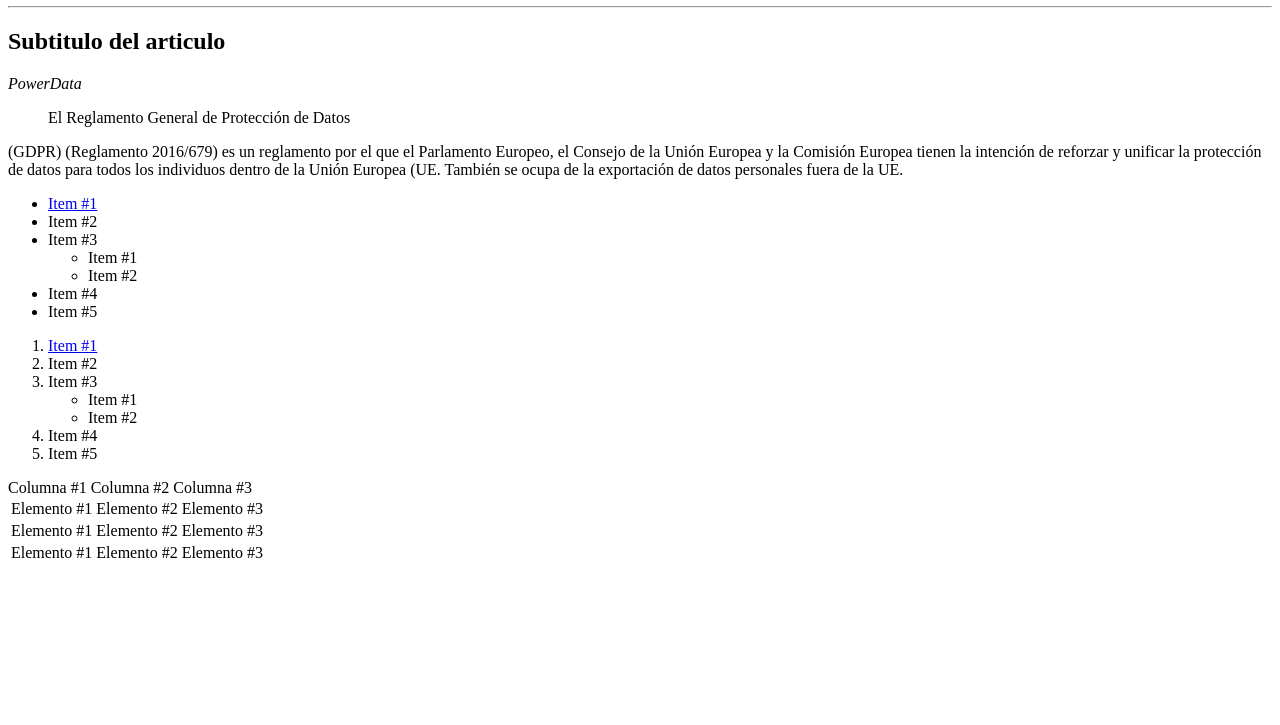
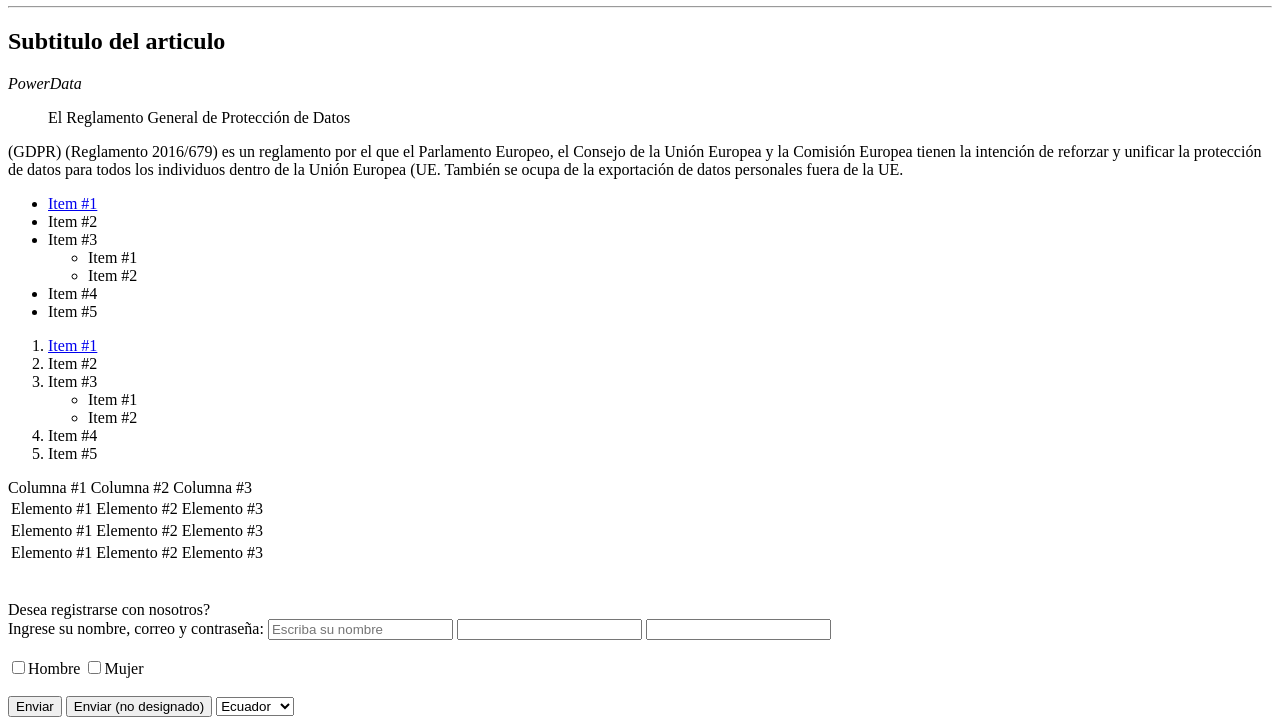
Before and after one commit to Sleide69/Aplicaciones_Web, a plain HTML site: page index.html in a window 1280 px wide. Shown: the part 510-1235 px from the top of the page. Before the commit the page ends 1083 px from the top, so only its background shows below. Drawn offline with Linux system fonts and the light colour scheme.

Commit message:
Añadi formulario en index.html

```diff
--- a/index.html
+++ b/index.html
@@ -26,7 +26,7 @@
 		<a target="_blank" href="https://www.powerdata.es/gdpr-proteccion-datos">Ir a PowerData</a>
 		<br/>
 		<!--e<br/>sta es una ruta relativa-->
-		<a href="imagenes/logo.png"<br/>Ir a la imagen</a>
+		<a href="imagenes/logo.png">Ir a la imagen</a>
 		<br/>
 		<a href="mailto:diazkareli491@gmail.com" title="Enviar Correo a Jesus Montes">Enviar Mail</a>
 		<hr/>
@@ -88,6 +88,24 @@
 			<td> Elemento #3</td>
 		</tr>
 	</table>
+	<br><br>
+	<form>
+		<label for="nombre">Desea registrarse con nosotros?<br/>Ingrese su nombre, correo y contraseña:</label>
+		<input type="text" placeholder="Escriba su nombre" maxlength="15" name="nombre" id="nombre">
+		<input type="email" name="" id="">
+		<input type="password">
+		<br><br>
+		<input type="checkbox" name="" id="">Hombre
+		<input type="checkbox" name="" id="">Mujer
+		<br><br>
+		<input type="button" value="Enviar">
+		<input type="submit" value="Enviar (no designado)">
+
+		<select name=""id="">
+			<option value="Ecuador">Ecuador</option>
+			<option value="Otro Pais">Otro Pais</option>
+		</select>
+	</form>
 
 	</body>
 
```
